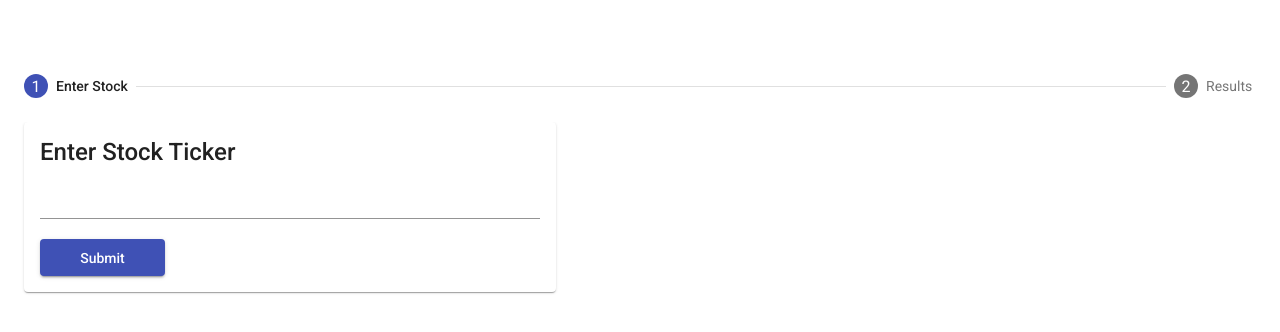
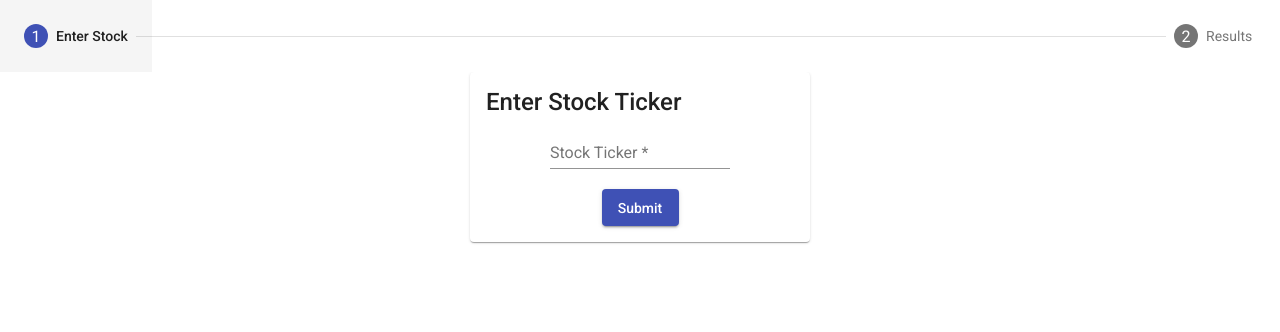
Before and after one commit to levimoore1992/DividendApp, an Angular app in the folder frontend/: page / in a window 1280 px wide. Shown: the top 332 px of the page. Built offline with nearby package versions, Linux system fonts and the light colour scheme.

Commit message:
added styles

```diff
--- a/frontend/src/app/views/home/home.component.css
+++ b/frontend/src/app/views/home/home.component.css
@@ -1,7 +1,4 @@
-.main{
 
-  margin-top: 50px;
-}
 
 .spinner{
   width: 100%;
@@ -10,10 +7,14 @@
 .stockForm{
   display: flex;
   flex-direction: column;
+  justify-content: center;
+  align-items: center;
 }
 
 .card{
-  width: 500px;
+  width: 25%;
+  margin-right: auto;
+  margin-left: auto;
 
 }
 
--- a/frontend/src/app/views/home/home.component.html
+++ b/frontend/src/app/views/home/home.component.html
@@ -1,4 +1,3 @@
-<div class="main">
   <mat-horizontal-stepper linear="true">
     <mat-step [stepControl]="stockForm" label="Enter Stock">
         <mat-card class="card">
@@ -7,6 +6,7 @@
     </mat-card-title>
                 <form [formGroup]="stockForm" class="stockForm">
       <mat-form-field>
+        <mat-label>Stock Ticker</mat-label>
       <input type="text" matInput formControlName="ticker">
     </mat-form-field>
             <button mat-raised-button color="primary" (click)="submit()" class="submit-button">
@@ -21,6 +21,3 @@
             <app-results *ngIf="isSubmitted" [stockData]="stockData"></app-results>
     </mat-step>
   </mat-horizontal-stepper>
-
-
-</div>
```
Also changed, not shown: 1 other file (tests, documents, lock files or other folders).
